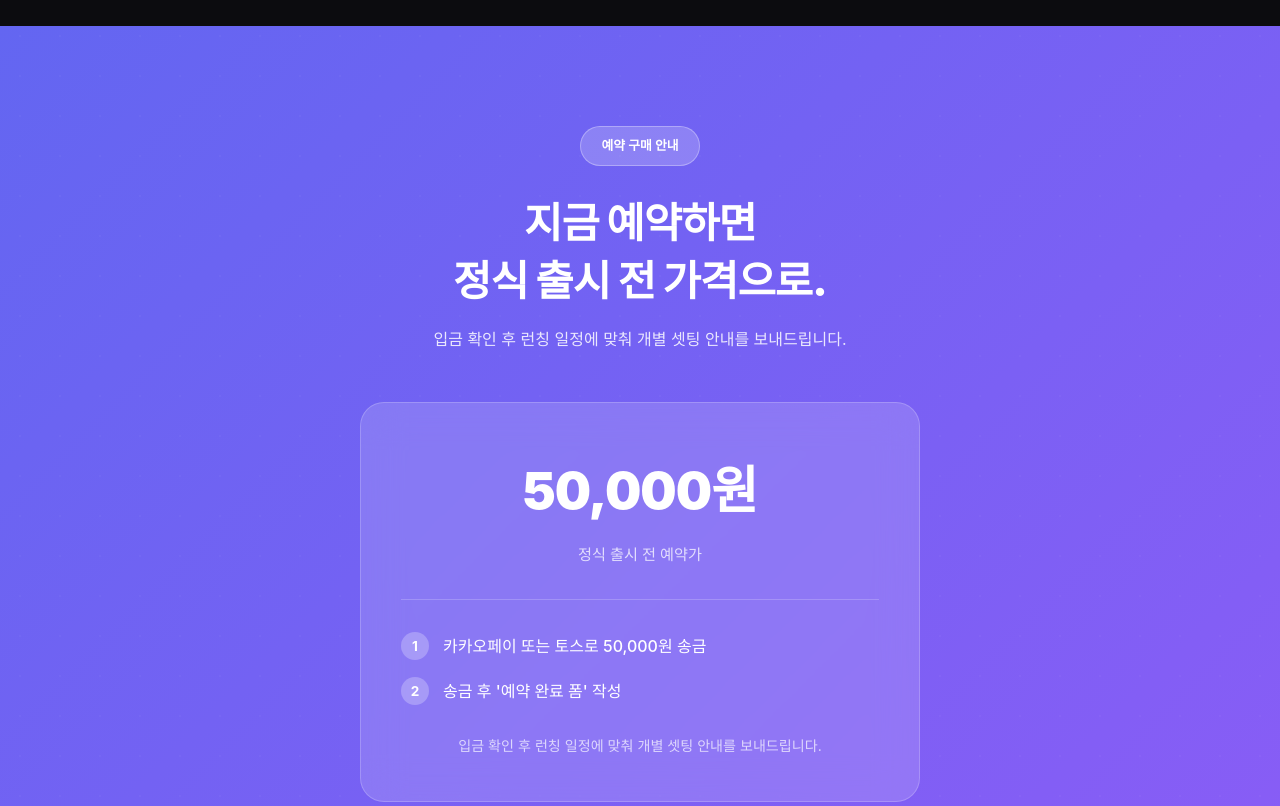
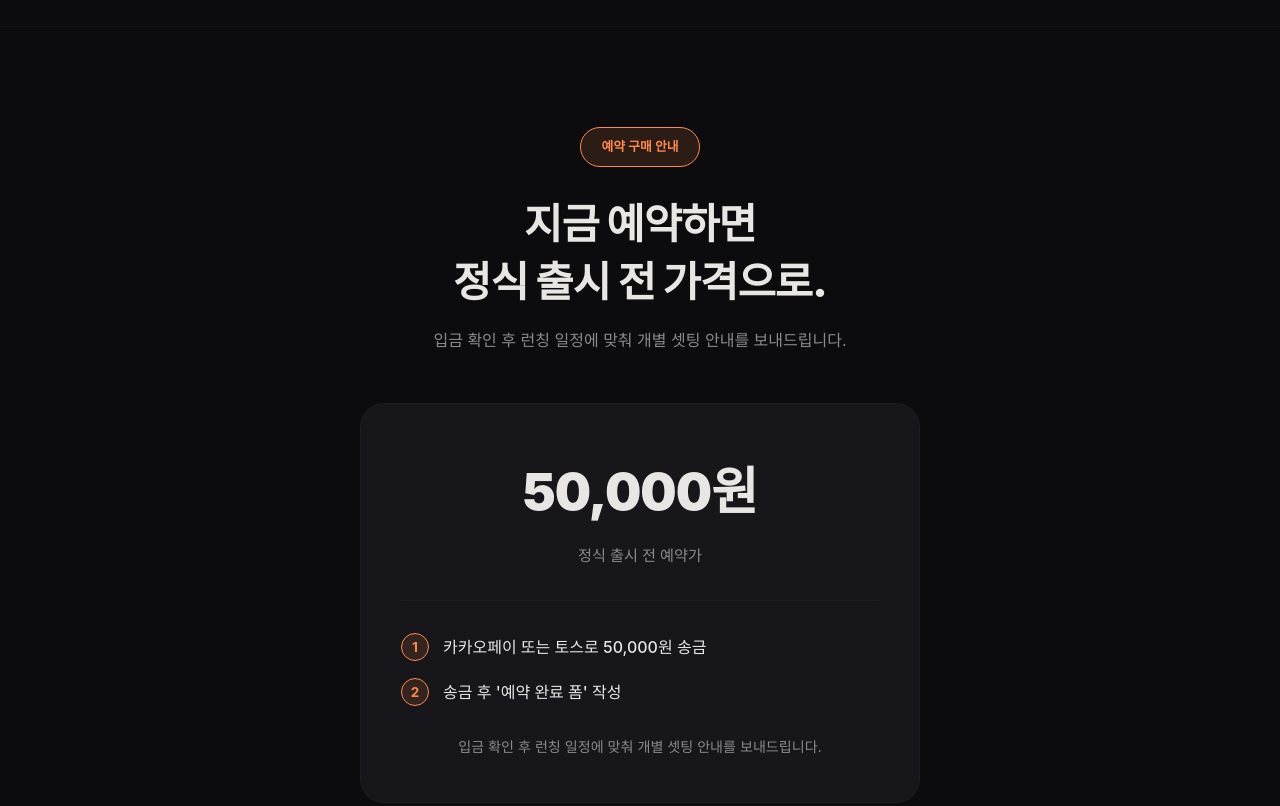
Before and after one commit to realsnoopso/lighthouse-landing-v2, a website: page index.html in a window 1280 px wide. Shown: the part 6080-6886 px from the top of the page. Drawn offline with Linux system fonts and the light colour scheme; a web font is replaced by a local one.

Commit message:
Change presale section to match existing dark theme style

```diff
--- a/index.html
+++ b/index.html
@@ -631,37 +631,22 @@
 
         /* ── Presale ── */
         .presale-section {
-            background: linear-gradient(135deg, #6366F1 0%, #8B5CF6 100%);
+            border-top: 1px solid #ffffff08;
             text-align: center;
             padding: 100px 0;
-            position: relative;
-            overflow: hidden;
-        }
-
-        .presale-section::before {
-            content: '';
-            position: absolute;
-            top: -50%;
-            left: -50%;
-            width: 200%;
-            height: 200%;
-            background: radial-gradient(circle, rgba(255,255,255,0.1) 1px, transparent 1px);
-            background-size: 40px 40px;
-            opacity: 0.3;
         }
 
         .presale-badge {
             display: inline-flex;
             align-items: center;
-            background: rgba(255, 255, 255, 0.2);
-            border: 1px solid rgba(255, 255, 255, 0.3);
+            background: var(--tangerine-soft);
+            border: 1px solid var(--tangerine);
             border-radius: 100px;
             padding: 8px 20px;
             font-size: 0.8rem;
             font-weight: 600;
-            color: #ffffff;
+            color: var(--tangerine);
             margin-bottom: 28px;
-            position: relative;
         }
 
         .presale-title {
@@ -670,47 +655,47 @@
             letter-spacing: -0.02em;
             margin-bottom: 16px;
             line-height: 1.4;
-            color: #ffffff;
-            position: relative;
         }
 
         .presale-desc {
-            color: rgba(255, 255, 255, 0.85);
+            color: var(--text-dim);
             font-size: 1rem;
             margin-bottom: 48px;
             font-weight: 400;
             line-height: 1.7;
-            position: relative;
         }
 
         .presale-box {
-            background: rgba(255, 255, 255, 0.15);
-            backdrop-filter: blur(20px);
-            border: 1px solid rgba(255, 255, 255, 0.2);
+            background: var(--bg-card);
+            border: 1px solid #ffffff08;
             border-radius: 24px;
             padding: 44px 40px;
             max-width: 560px;
             margin: 0 auto 40px;
-            position: relative;
+            transition: all 0.3s ease;
+        }
+
+        .presale-box:hover {
+            border-color: #ffffff12;
         }
 
         .presale-price-wrapper {
             margin-bottom: 32px;
             padding-bottom: 32px;
-            border-bottom: 1px solid rgba(255, 255, 255, 0.2);
+            border-bottom: 1px solid #ffffff08;
         }
 
         .presale-price {
             font-size: clamp(2.4rem, 5vw, 3.2rem);
             font-weight: 900;
-            color: #ffffff;
+            color: var(--text);
             letter-spacing: -0.02em;
             margin-bottom: 8px;
         }
 
         .presale-price-label {
             font-size: 0.95rem;
-            color: rgba(255, 255, 255, 0.75);
+            color: var(--text-dim);
             font-weight: 500;
         }
 
@@ -732,26 +717,27 @@
             flex-shrink: 0;
             width: 28px;
             height: 28px;
-            background: rgba(255, 255, 255, 0.25);
+            background: var(--tangerine-soft);
+            border: 1px solid var(--tangerine);
             border-radius: 50%;
             display: flex;
             align-items: center;
             justify-content: center;
             font-size: 0.85rem;
             font-weight: 700;
-            color: #ffffff;
+            color: var(--tangerine);
         }
 
         .presale-step-text {
             font-size: 1rem;
-            color: #ffffff;
+            color: var(--text);
             font-weight: 500;
             line-height: 1.8;
         }
 
         .presale-note {
             font-size: 0.88rem;
-            color: rgba(255, 255, 255, 0.7);
+            color: var(--text-dim);
             line-height: 1.65;
             font-weight: 400;
         }
@@ -761,20 +747,19 @@
             align-items: center;
             justify-content: center;
             gap: 8px;
-            background: #ffffff;
-            color: #6366F1;
+            background: var(--tangerine);
+            color: var(--bg);
             font-weight: 700;
             font-size: 1.05rem;
             padding: 18px 44px;
             border-radius: 14px;
             text-decoration: none;
             transition: all 0.3s ease;
-            position: relative;
         }
 
         .presale-btn:hover {
             transform: translateY(-2px);
-            box-shadow: 0 12px 40px rgba(0, 0, 0, 0.3);
+            box-shadow: 0 12px 40px var(--tangerine-glow);
         }
 
         /* ── Footer ── */
```
